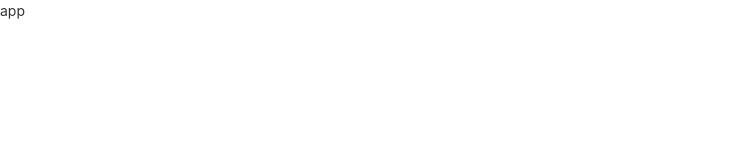
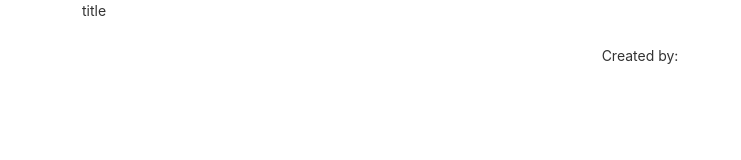
Before and after one commit to krabat1/fszf6, an Angular app: page / in a window 1280 px wide. Shown: the top 160 px of the page, without its empty margins (0-741 px from the left). Built offline with nearby package versions, Linux system fonts and the light colour scheme.

Commit message:
correcting bootstrap path in angular.json, creating base layout

```diff
--- a/angular.json
+++ b/angular.json
@@ -31,10 +31,10 @@
             ],
             "styles": [
               "src/styles.css",
-              "/node_modules/bootstrap/dist/css/bootstrap.min.css"
+              "node_modules/bootstrap/dist/css/bootstrap.min.css"
             ],
             "scripts": [
-              "/node_modules/bootstrap/dist/js/bootstrap.bundle.min.js"
+              "node_modules/bootstrap/dist/js/bootstrap.bundle.min.js"
             ]
           },
           "configurations": {
--- a/src/app/app.component.html
+++ b/src/app/app.component.html
@@ -9,5 +9,18 @@
     -moz-osx-font-smoothing: grayscale;
   }
 </style>
-<router-outlet></router-outlet>
-<p>app</p>
+<div class="container-fluid">
+  <div class="col-12">
+    <div class="container">
+      <header>
+        title
+      </header>
+      <main>
+        <router-outlet></router-outlet>
+      </main>
+      <footer class="text-center p-4">
+        Created by:
+      </footer>
+    </div>
+  </div>
+</div>
--- a/src/app/app.component.ts
+++ b/src/app/app.component.ts
@@ -3,7 +3,7 @@ import { Component } from '@angular/core';
 @Component({
   selector: 'app-root',
   templateUrl: './app.component.html',
-  styleUrls: ['./app.component.scss']
+  styleUrls: ['./app.component.css']
 })
 export class AppComponent {
   title = 'fszf6';
```
